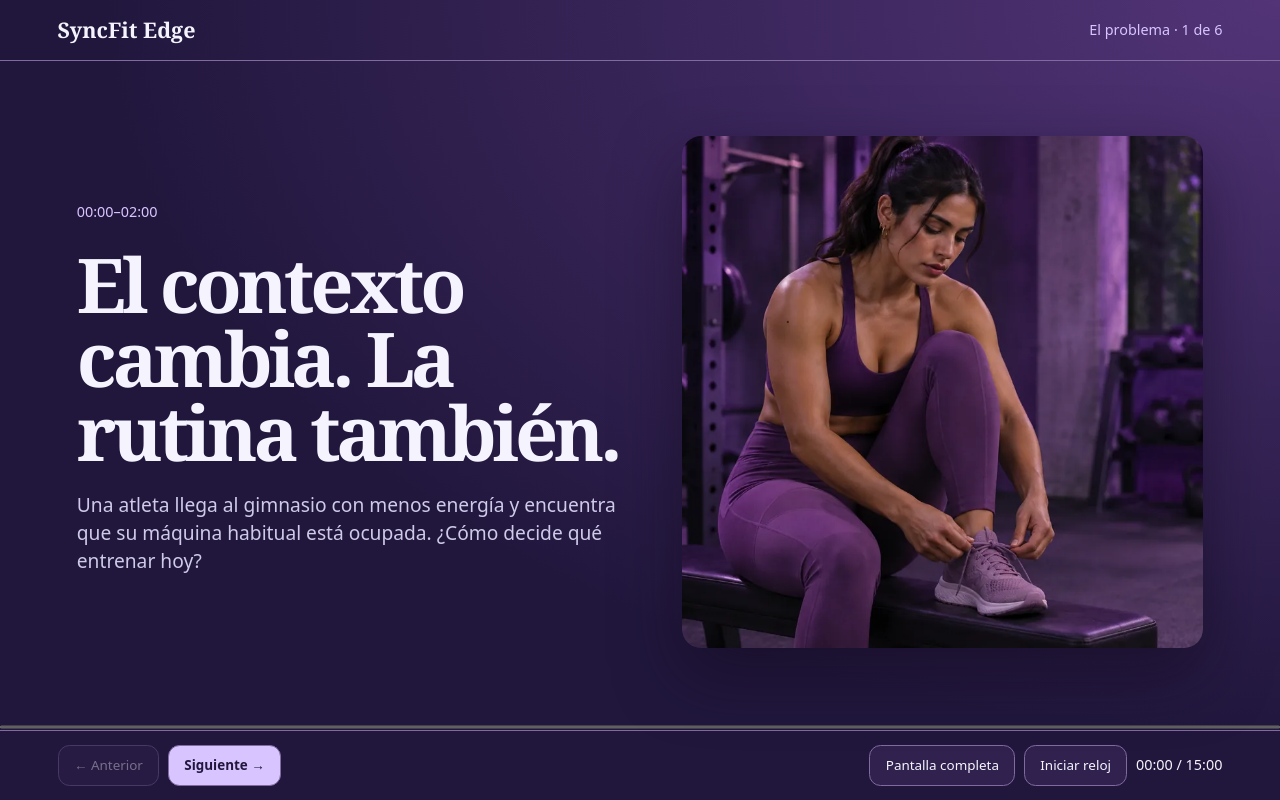
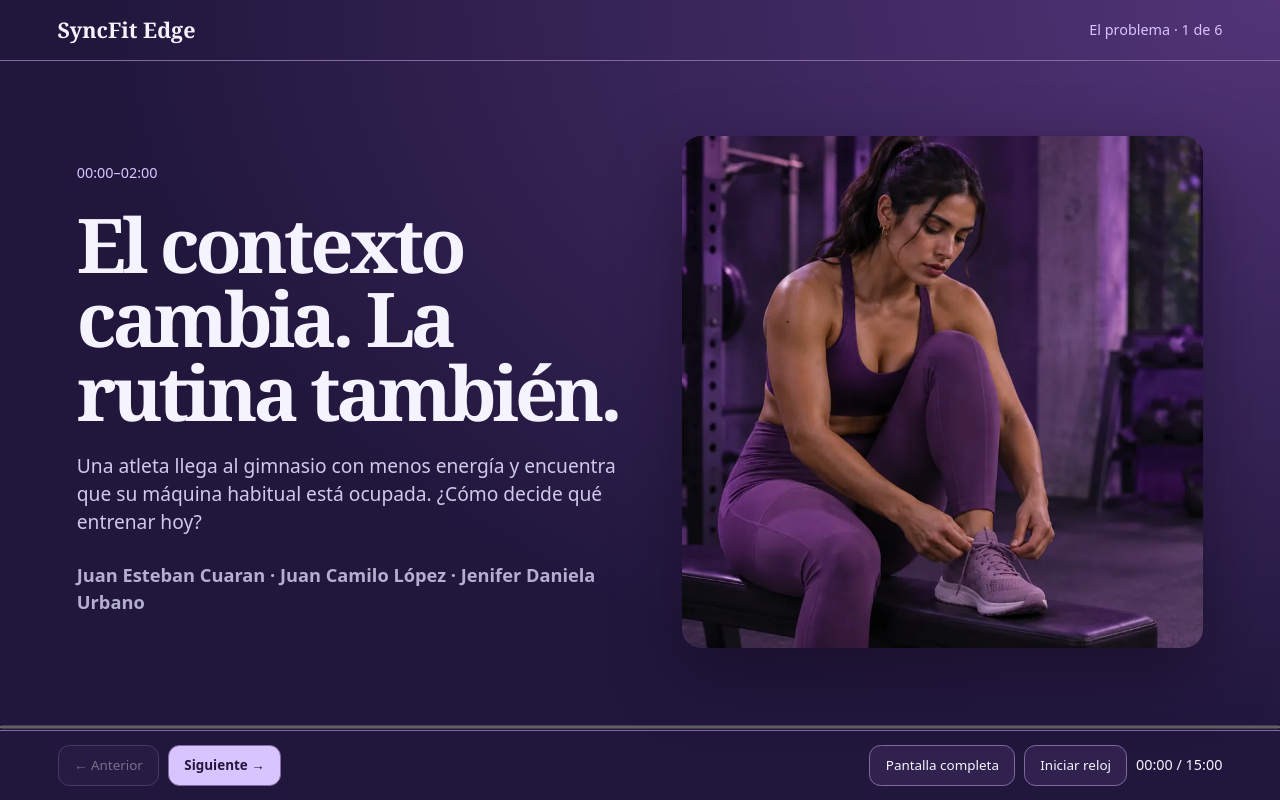
Before and after one commit to Jenifrutica/syncfit-presentation, a website: page public/SyncFit-Pitch.html in a window 1280 px wide. Drawn offline with Linux system fonts and the light colour scheme.

Commit message:
Add the team to the slides and tidy the README for presenting
Cover of the Beamer deck and the web pitch now name Juan Esteban Cuaran, Juan Camilo López and Jenifer Daniela Urbano; PDF rebuilt. README reorganized around what is needed to present (deck, demo, checklist, diagrams); stale roadmap and the empty components scaffold removed.

```diff
--- a/public/SyncFit-Pitch.html
+++ b/public/SyncFit-Pitch.html
@@ -63,13 +63,14 @@ summary{cursor:pointer;font-weight:650}
 @media(prefers-reduced-motion:reduce){.world,.cube,.face,.depth img{transition:none}}
 @media(max-width:760px){section{grid-template-columns:1fr;gap:1.1rem}img{height:clamp(210px,56vw,380px)}nav{gap:.5rem}header,nav{padding:.7rem 1rem}}
 @media print{main{display:block;background:white;color:#21173d}section[hidden]{display:grid!important}section{break-after:page;min-height:85vh}nav,header,progress{display:none}small,p,figcaption{color:#453065}.panel{background:white}}
+.team{margin-top:1.4rem;font-size:.95rem;opacity:.85}
 </style>
 </head>
 <body>
 <main>
 <header><strong>SyncFit Edge</strong><span id="location" aria-live="polite">El problema · 1 de 6</span></header>
 <section data-phase="El problema">
-  <div><small>00:00–02:00</small><h1>El contexto cambia. La rutina también.</h1><p>Una atleta llega al gimnasio con menos energía y encuentra que su máquina habitual está ocupada. ¿Cómo decide qué entrenar hoy?</p></div>
+  <div><small>00:00–02:00</small><h1>El contexto cambia. La rutina también.</h1><p>Una atleta llega al gimnasio con menos energía y encuentra que su máquina habitual está ocupada. ¿Cómo decide qué entrenar hoy?</p><p class="team"><strong>Juan Esteban Cuaran · Juan Camilo López · Jenifer Daniela Urbano</strong></p></div>
   <figure class="depth"><img src="pitch-assets/athlete.webp" alt="Atleta preparándose para entrenar en el gimnasio"></figure>
 </section>
 <section data-phase="El problema" hidden>
```
Also changed, not shown: README.md, 3 other files.
